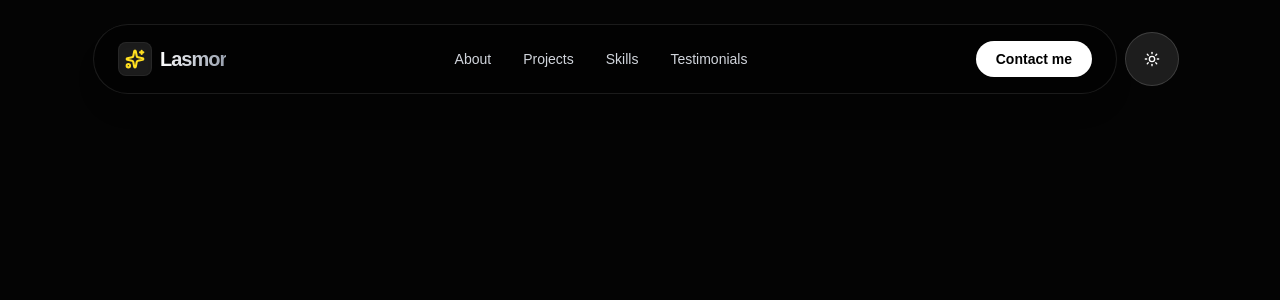
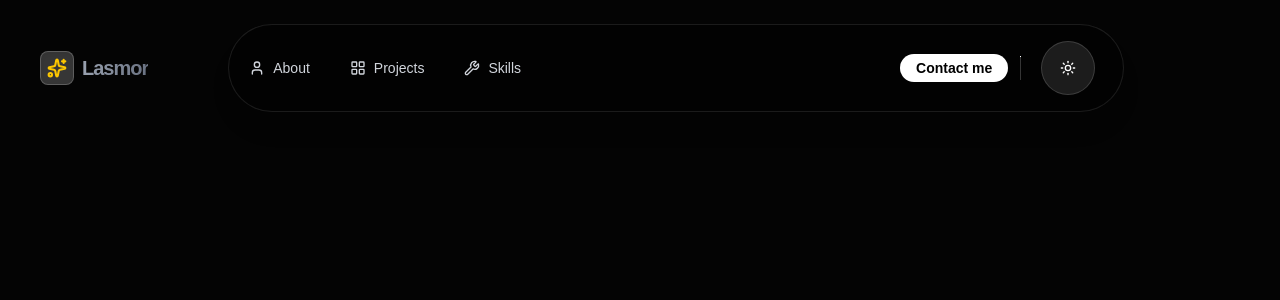
Before and after one commit to lasmor2/My-Portfolio, a Next.js app: page / in a window 1280 px wide. Shown: the top 300 px of the page. Built offline with nearby package versions, Linux system fonts and the light colour scheme.

Commit message:
feat: Implement a responsive navigation bar with theme toggling functionality, supported by new navigation data and type definitions.

```diff
--- a/src/components/Layout/navBar.tsx
+++ b/src/components/Layout/navBar.tsx
@@ -1,53 +1,97 @@
+"use client";
+
+import { useState } from "react";
 import { navLinks } from "../../data/navBatData";
 import Link from "next/link";
-import { Sparkles } from "lucide-react";
+import { Sparkles, Menu, X } from "lucide-react";
 import ThemeToggle from "./themeToggle";
 
 const NavBarPage = () => {
+  const [isOpen, setIsOpen] = useState(false);
+
+  const toggleMenu = () => setIsOpen(!isOpen);
+
   return (
-    <header className="fixed top-0 left-0 right-0 z-50 flex justify-center py-6 px-4">
-      {/* Glassmorphism Container */}
-      <div className="flex items-center justify-between w-full max-w-5xl px-6 py-3 bg-black/30 backdrop-blur-lg border border-white/10 rounded-full shadow-xl">
+    <header className="fixed top-0 left-0 right-0 z-50 flex justify-start items-center py-6 px-6 md:px-10">
+      <div className="flex items-center mr-6 md:mr-20">
         {/* Logo */}
         <Link
           href="/"
           className="flex items-center gap-2 text-xl font-bold tracking-tighter text-white transition-all hover:scale-105"
         >
-          <div className="bg-white/10 p-1.5 rounded-lg border border-white/5 shadow-inner">
-            <Sparkles className="w-5 h-5 text-yellow-300" strokeWidth={2.5} />
+          <div className="bg-white/20 p-1.5 rounded-lg border border-white/20 shadow-inner">
+            <Sparkles className="w-5 h-5 text-yellow-400" strokeWidth={2.5} />
           </div>
-          <span className="bg-clip-text text-transparent bg-linear-to-r from-white to-gray-400">
+          <span className="bg-clip-text text-transparent bg-linear-to-r from-gray-400 to-gray-500">
             Lasmor
           </span>
         </Link>
+      </div>
 
-        {/* Navigation - Hidden on small screens for now, typically handled with a hamburger menu */}
+      {/* Desktop & Mobile Container */}
+      <div className="flex items-center justify-between w-full max-w-4xl px-4 md:px-5 py-2 bg-black/30 backdrop-blur-lg border border-white/10 rounded-full shadow-xl relative">
+        {/* Desktop Navigation */}
         <nav className="hidden md:block">
-          <ul className="flex items-center gap-8">
+          <ul className="flex items-center gap-10">
             {navLinks.map((link) => (
               <li key={link.name}>
                 <Link
                   href={link.link}
-                  className="relative text-sm font-medium text-gray-300 hover:text-white transition-colors duration-300 group"
+                  className="relative flex items-center gap-2 text-sm font-medium text-gray-300 hover:text-white transition-colors duration-300 group"
                 >
+                  <link.icon className="w-4 h-4" />
                   {link.name}
                   {/* Dot indicator on hover */}
-                  <span className="absolute -bottom-1 left-1/2 w-0 h-0.5 bg-white -translate-x-1/2 rounded-full transition-all duration-300 group-hover:w-full"></span>
+                  <span className="absolute -bottom-1 left-0 w-0 h-0.5 bg-white rounded-full transition-all duration-300 group-hover:w-full"></span>
                 </Link>
               </li>
             ))}
           </ul>
         </nav>
 
-        {/* CTA Button */}
-        <Link
-          href="/contact"
-          className="px-5 py-2 text-sm font-semibold text-black bg-white rounded-full hover:bg-gray-200 transition-all hover:scale-105 active:scale-95"
+        {/* Mobile Menu Toggle */}
+        <button
+          onClick={toggleMenu}
+          className="md:hidden p-2 text-gray-300 hover:text-white transition-colors"
+          aria-label="Toggle menu"
         >
-          Contact me
-        </Link>
+          {isOpen ? <X className="w-6 h-6" /> : <Menu className="w-6 h-6" />}
+        </button>
+
+        <div className="flex items-center gap-3">
+          {/* CTA Button */}
+          <Link
+            href="/contact"
+            className="px-3 md:px-4 py-1 text-xs md:text-sm font-semibold text-black bg-white rounded-full hover:bg-gray-200 transition-all hover:scale-105 active:scale-95"
+          >
+            Contact me
+          </Link>
+          <hr className="bg-white/20 w-px h-6 hidden md:block" />
+          <ThemeToggle />
+        </div>
+
+        {/* Mobile Dropdown */}
+        {isOpen && (
+          <div className="absolute top-full right-0 mt-4 w-64 p-4 bg-black/80 backdrop-blur-xl border border-white/10 rounded-3xl md:hidden flex flex-col gap-4 animate-in fade-in slide-in-from-top-5 duration-300">
+            <nav>
+              <ul className="flex flex-col gap-4">
+                {navLinks.map((link) => (
+                  <li key={link.name}>
+                    <Link
+                      href={link.link}
+                      onClick={() => setIsOpen(false)}
+                      className="flex items-center gap-3 px-4 py-2 text-base font-medium text-gray-300 hover:text-white transition-colors hover:bg-white/5 rounded-xl"
+                    >
+                      <link.icon className="w-5 h-5" />
+                      {link.name}
+                    </Link>
+                  </li>
+                ))}
+              </ul>
+            </nav>
+          </div>
+        )}
       </div>
-      <ThemeToggle />
     </header>
   );
 };
--- a/src/components/Layout/themeToggle.tsx
+++ b/src/components/Layout/themeToggle.tsx
@@ -1,6 +1,7 @@
 "use client";
 import { Moon, Sun } from "lucide-react";
 import { useEffect, useState } from "react";
+import { Theme } from "../../types";
 
 const STORAGE_KEY = "portfolio-theme";
 const ThemeToggle = () => {
@@ -21,14 +22,16 @@ const ThemeToggle = () => {
     applyTheme(theme);
   }, [theme]);
   const toggleTheme = () => {
-    setTheme((currentTheme) => (currentTheme === "dark" ? "light" : "dark"));
+    setTheme((currentTheme: Theme) =>
+      currentTheme === "dark" ? "light" : "dark",
+    );
   };
   const isDark = theme === "dark";
   return (
     <button
       type="button"
       onClick={toggleTheme}
-      className="p-4.5 m-2 rounded-full border border-[color:var(--toggle-border)] bg-[var(--toggle-bg)] text-[var(--toggle-icon)] transition-all hover:scale-105 active:scale-95"
+      className="p-4.5 m-2 rounded-full border border-(--toggle-border) bg-(--toggle-bg) text-(--toggle-icon) transition-all hover:scale-105 active:scale-95"
       aria-label={`Switch to ${isDark ? "light" : "dark"} theme`}
       title={`Switch to ${isDark ? "light" : "dark"} theme`}
     >
--- a/src/data/navBatData.ts
+++ b/src/data/navBatData.ts
@@ -1,18 +1,20 @@
-export const navLinks = [
+import { User, LayoutGrid, Wrench, MessageSquare } from "lucide-react";
+import { NavLink } from "../types";
+
+export const navLinks: NavLink[] = [
   {
     name: "About",
     link: "/about",
+    icon: User,
   },
   {
     name: "Projects",
     link: "/projects",
+    icon: LayoutGrid,
   },
   {
     name: "Skills",
     link: "/skills",
-  },
-  {
-    name: "Testimonials",
-    link: "/testimonials",
+    icon: Wrench,
   },
 ];
```
Also changed, not shown: src/types/index.ts (+7 -1 lines), src/app/robots.ts (added), src/app/sitemap.ts (added), src/components/sections/Hero.tsx (added).
